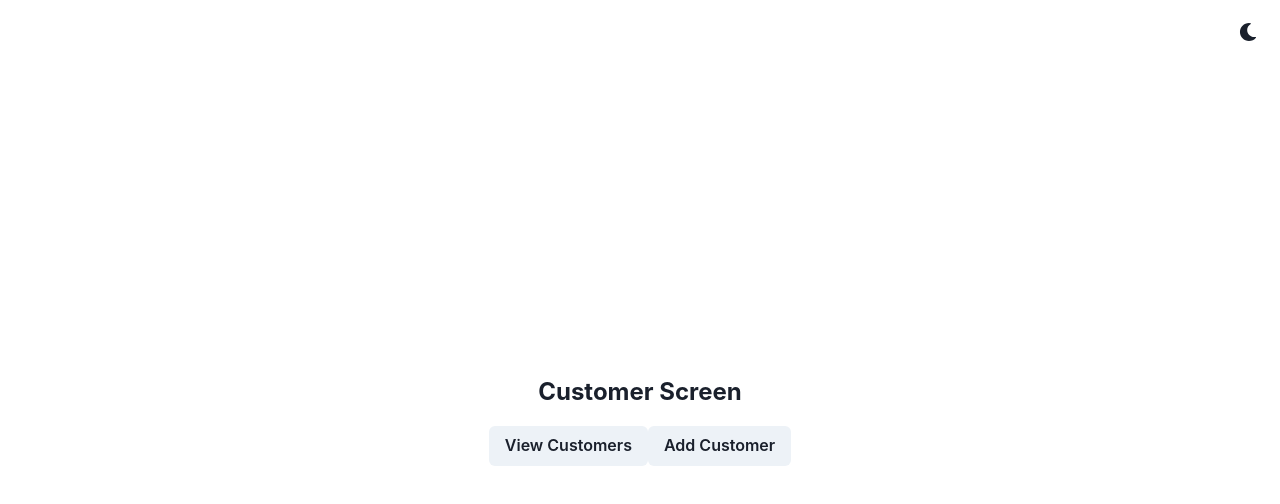
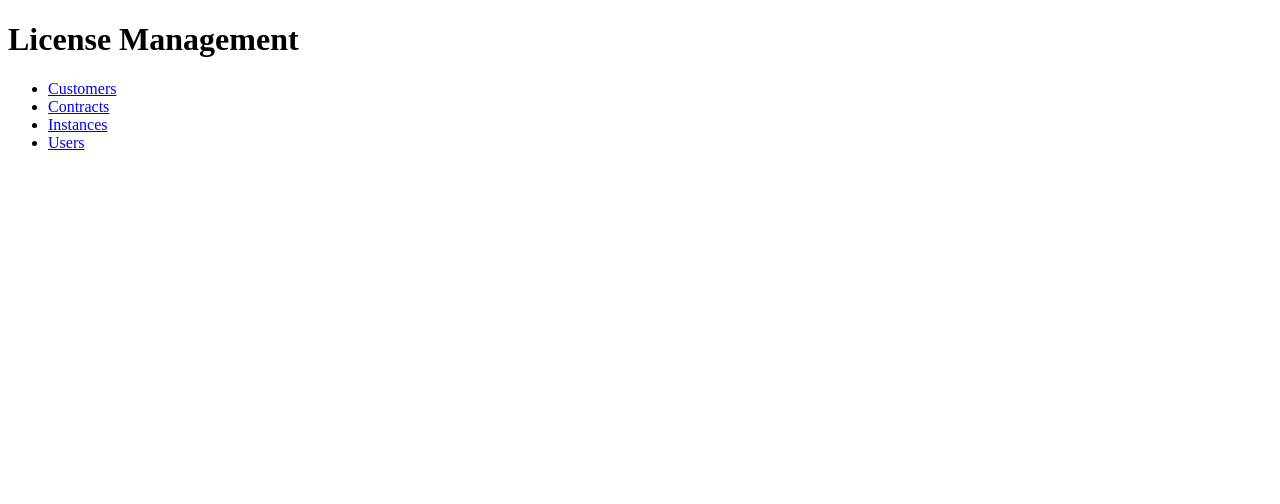
Before and after one commit to ralfze/group-04-license-management, a React (Create React App) app in the folder license-management/frontend/: page / in a window 1280 px wide. Shown: the top 504 px of the page. Built offline with nearby package versions, Linux system fonts and the light colour scheme.

Commit message:
Add router and root

```diff
--- a/license-management/frontend/src/index.js
+++ b/license-management/frontend/src/index.js
@@ -4,15 +4,25 @@ import * as ReactDOM from 'react-dom/client';
 import App from './App';
 import reportWebVitals from './reportWebVitals';
 import * as serviceWorker from './serviceWorker';
-
+import { createBrowserRouter, RouterProvider } from 'react-router-dom';
+import Root from "./routes/root";
 
 const container = document.getElementById('root');
 const root = ReactDOM.createRoot(container);
 
+const router = createBrowserRouter([
+  {
+    path: '/',
+    element: <Root />,
+  },
+]);
+
 root.render(
   <StrictMode>
-    <ColorModeScript />
-    <App />
+    <RouterProvider router={router}>
+      <ColorModeScript />
+      <App />
+    </RouterProvider>
   </StrictMode>
 );
 
--- /dev/null
+++ b/license-management/frontend/src/routes/root.js
@@ -0,0 +1,25 @@
+export default function Root() {
+  return (
+    <>
+      <div id="sidebar">
+        <h1>License Management</h1>
+        <nav>
+          <ul>
+            <li>
+              <a href={`/customers`}>Customers</a>
+            </li>
+            <li>
+              <a href={`/contracts`}>Contracts</a>
+            </li>
+            <li>
+              <a href={`/instances`}>Instances</a>
+            </li>
+            <li>
+              <a href={`/users`}>Users</a>
+            </li>
+          </ul>
+        </nav>
+      </div>
+    </>
+  );
+}
```
Also changed, not shown: license-management/frontend/src/LoginScreen.js (added).
